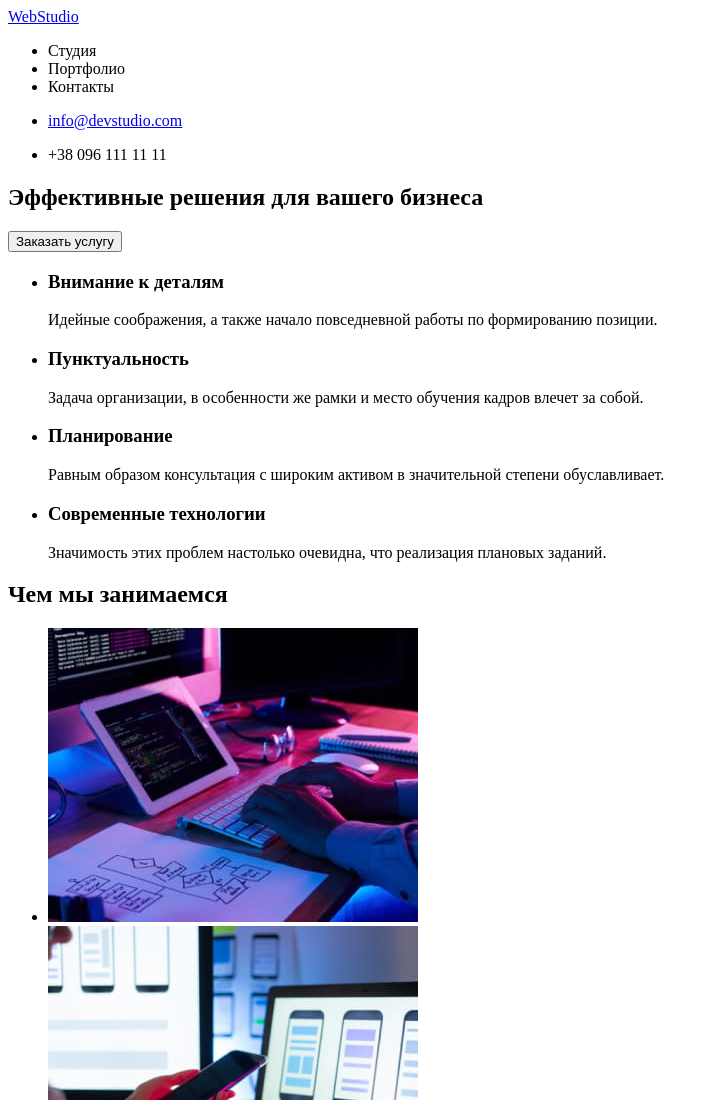
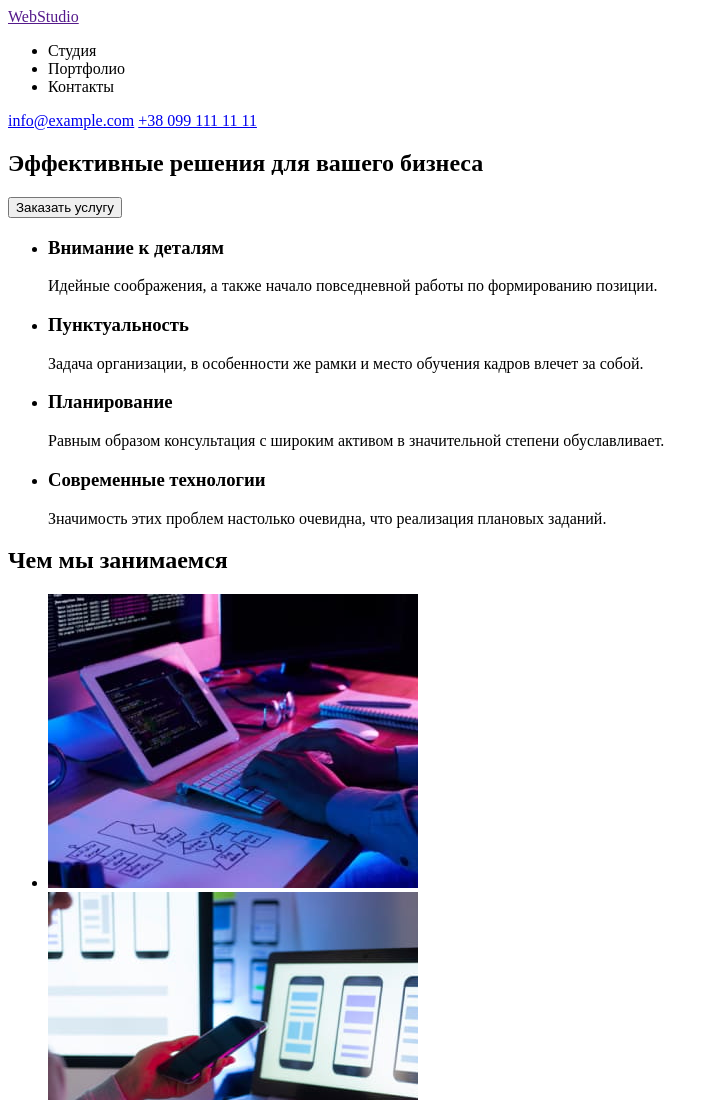
Before and after one commit to Alexyo2626/goit-markup-hw-01, a plain HTML site: page index.html in a window 1280 px wide. Shown: the top 1100 px of the page, without its empty margins (0-719 px from the left). Drawn offline with Linux system fonts and the light colour scheme.

Commit message:
Update index.html

```diff
--- a/index.html
+++ b/index.html
@@ -9,21 +9,15 @@
 <body>
     <header>
         <nav>
-            <a href="/">WebStudio</a>
+            <a href="">WebStudio</a>
             <ul>
                 <li>Студия</li>
                 <li>Портфолио</li>
                 <li>Контакты</li>
             </ul>
         </nav>
-        <ul>
-            <li>
-                <a href="#">info@devstudio.com</a>
-            </li>
-            <li>
-                <p>+38 096 111 11 11</p>
-            </li>
-        </ul>
+        <a href="mailto:info@example.com">info@example.com</a>
+        <a href="tel:+380991111111">+38 099 111 11 11</a>
     </header>
     <main>
         <section>
@@ -92,10 +86,10 @@
         </section>
     </main>
     <footer>
-        <a href="#">WebStudio</a>
+        <a href="">WebStudio</a>
         <address>
             <p>г. Киев, пр-т Леси Украинки, 26</p>
-            <a href="mailto:info@example.com">info@example.com</a>
+            <a href="mailto:info@example.com">info@example.com</a><br>
             <a href="tel:+380991111111">+38 099 111 11 11</a>
         </address>
     </footer>
```
